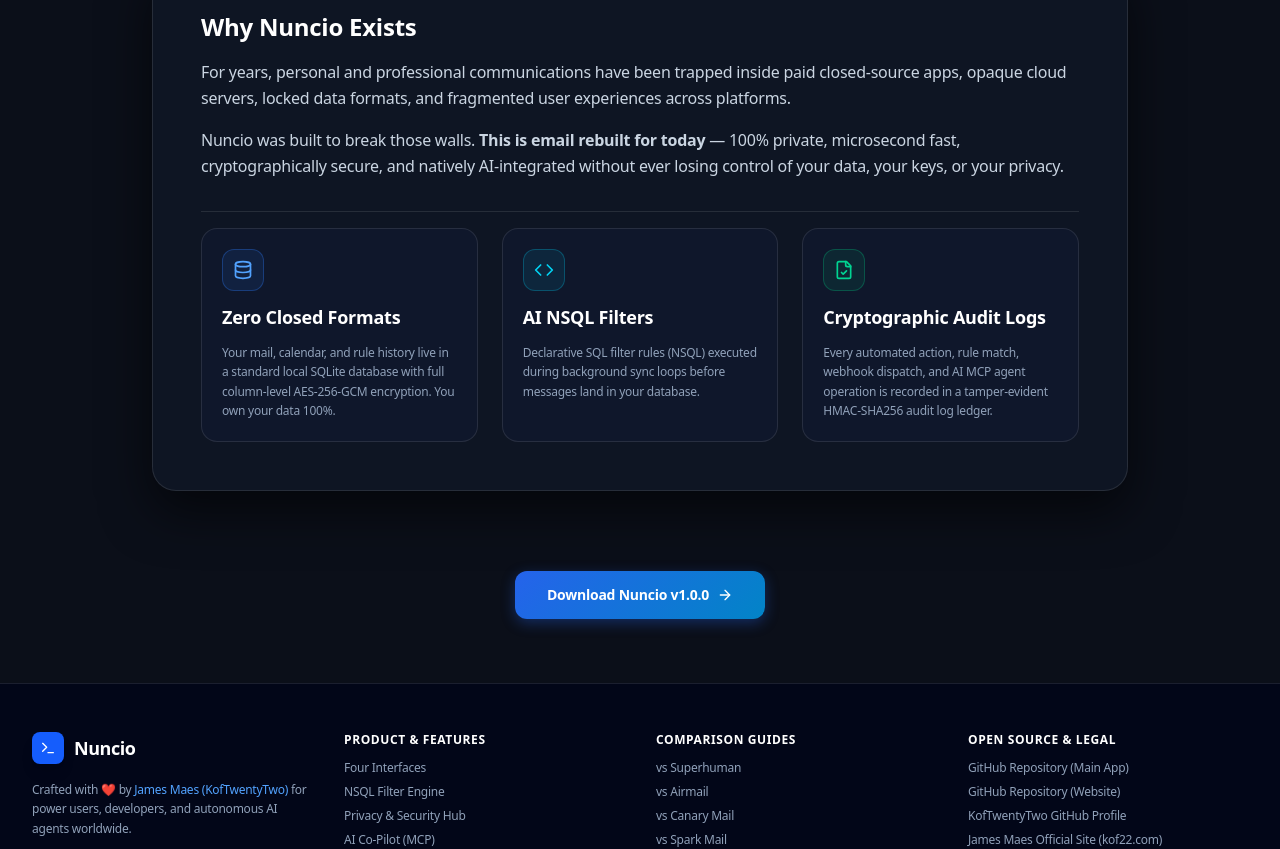
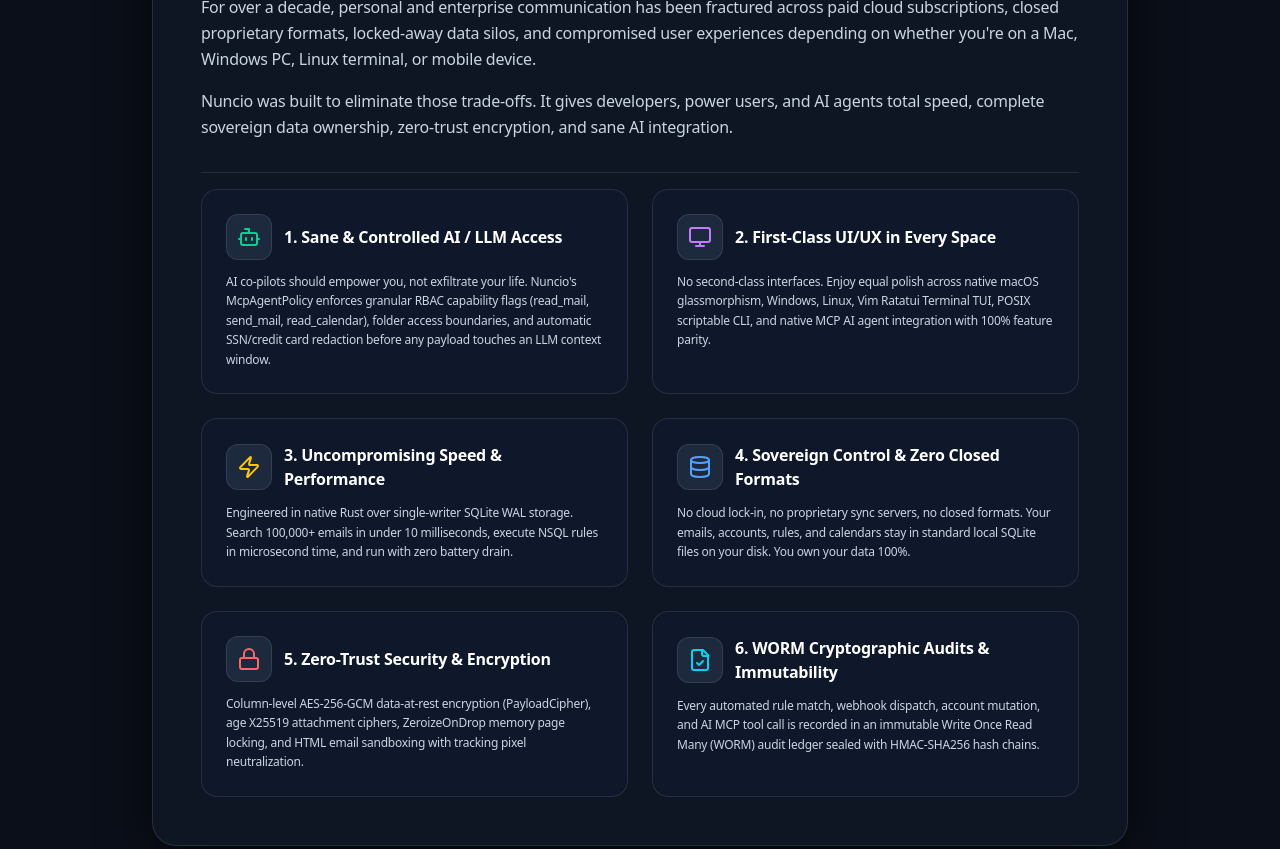
Before and after one commit to KofTwentyTwo/nuncio-website, a Next.js app: page /about in a window 1280 px wide. Shown: the part 500-1349 px from the top of the page. Built offline with nearby package versions, Linux system fonts and the light colour scheme.

Commit message:
feat(pages): expand Why Nuncio Exists manifesto page with 6 core pillars

```diff
--- a/src/app/about/page.tsx
+++ b/src/app/about/page.tsx
@@ -1,15 +1,48 @@
 import React from "react";
 import { Header } from "@/components/Header";
 import { Footer } from "@/components/Footer";
-import { ShieldCheck, Code, Sparkles, Terminal, Database, FileCheck, Lock, CheckCircle2, ArrowRight } from "lucide-react";
+import { ShieldCheck, Code, Sparkles, Terminal, Database, FileCheck, Lock, CheckCircle2, ArrowRight, Zap, Cpu, Key, Activity, Monitor, Bot } from "lucide-react";
 import Link from "next/link";
 
 export const metadata = {
-  title: "About Nuncio — Sovereign Mail & Calendar Rebuilt for Today",
-  description: "Learn why Nuncio was created: email and calendar rebuilt for today — private, fast, secure, and AI-integrated without losing ownership of your data.",
+  title: "Why Nuncio Exists — The Sovereign Mail & Calendar Manifesto",
+  description: "Learn why Nuncio exists: email rebuilt for today — sane AI access, first-class UI/UX across GUI, TUI, CLI & MCP, microsecond speed, local control, zero-trust security, and WORM cryptographic audits.",
 };
 
 export default function AboutPage() {
+  const manifestoPillars = [
+    {
+      title: "1. Sane & Controlled AI / LLM Access",
+      icon: <Bot className="w-6 h-6 text-emerald-400" />,
+      desc: "AI co-pilots should empower you, not exfiltrate your life. Nuncio's McpAgentPolicy enforces granular RBAC capability flags (read_mail, send_mail, read_calendar), folder access boundaries, and automatic SSN/credit card redaction before any payload touches an LLM context window.",
+    },
+    {
+      title: "2. First-Class UI/UX in Every Space",
+      icon: <Monitor className="w-6 h-6 text-purple-400" />,
+      desc: "No second-class interfaces. Enjoy equal polish across native macOS glassmorphism, Windows, Linux, Vim Ratatui Terminal TUI, POSIX scriptable CLI, and native MCP AI agent integration with 100% feature parity.",
+    },
+    {
+      title: "3. Uncompromising Speed & Performance",
+      icon: <Zap className="w-6 h-6 text-yellow-400" />,
+      desc: "Engineered in native Rust over single-writer SQLite WAL storage. Search 100,000+ emails in under 10 milliseconds, execute NSQL rules in microsecond time, and run with zero battery drain.",
+    },
+    {
+      title: "4. Sovereign Control & Zero Closed Formats",
+      icon: <Database className="w-6 h-6 text-blue-400" />,
+      desc: "No cloud lock-in, no proprietary sync servers, no closed formats. Your emails, accounts, rules, and calendars stay in standard local SQLite files on your disk. You own your data 100%.",
+    },
+    {
+      title: "5. Zero-Trust Security & Encryption",
+      icon: <Lock className="w-6 h-6 text-red-400" />,
+      desc: "Column-level AES-256-GCM data-at-rest encryption (PayloadCipher), age X25519 attachment ciphers, ZeroizeOnDrop memory page locking, and HTML email sandboxing with tracking pixel neutralization.",
+    },
+    {
+      title: "6. WORM Cryptographic Audits & Immutability",
+      icon: <FileCheck className="w-6 h-6 text-cyan-400" />,
+      desc: "Every automated rule match, webhook dispatch, account mutation, and AI MCP tool call is recorded in an immutable Write Once Read Many (WORM) audit ledger sealed with HMAC-SHA256 hash chains.",
+    },
+  ];
+
   return (
     <div className="min-h-screen flex flex-col bg-[#0B0F19] text-slate-100">
       <Header />
@@ -22,59 +55,40 @@
           </div>
 
           <h1 className="text-4xl sm:text-6xl font-extrabold text-white tracking-tight leading-[1.08]">
-            Email Rebuilt for Today.<br />
-            <span className="gradient-text">Private, Fast &amp; Sovereign.</span>
+            Why Nuncio <span className="gradient-text">Exists.</span>
           </h1>
 
           <p className="text-slate-300 text-lg sm:text-xl font-normal max-w-3xl mx-auto leading-relaxed">
-            No more paid subscriptions, closed proprietary formats, locked-away data, or inconsistent experiences across machines.
+            Email rebuilt for today — private, fast, secure, and AI-integrated without giving up control of your data, your privacy, or your flow.
           </p>
         </div>
 
-        {/* Vision Narrative Card */}
+        {/* Manifesto Core Explanation */}
         <div className="max-w-5xl mx-auto px-4 sm:px-6 space-y-8">
           <div className="glass-panel p-8 sm:p-12 rounded-3xl border border-white/10 space-y-8 shadow-2xl">
             <div className="space-y-4">
-              <h2 className="text-2xl font-bold text-white">Why Nuncio Exists</h2>
+              <h2 className="text-2xl font-bold text-white">Breaking Away From Walled Gardens</h2>
               <p className="text-slate-300 text-base leading-relaxed">
-                For years, personal and professional communications have been trapped inside paid closed-source apps, opaque cloud servers, locked data formats, and fragmented user experiences across platforms.
+                For over a decade, personal and enterprise communication has been fractured across paid cloud subscriptions, closed proprietary formats, locked-away data silos, and compromised user experiences depending on whether you're on a Mac, Windows PC, Linux terminal, or mobile device.
               </p>
               <p className="text-slate-300 text-base leading-relaxed">
-                Nuncio was built to break those walls. <strong>This is email rebuilt for today</strong> — 100% private, microsecond fast, cryptographically secure, and natively AI-integrated without ever losing control of your data, your keys, or your privacy.
+                Nuncio was built to eliminate those trade-offs. It gives developers, power users, and AI agents total speed, complete sovereign data ownership, zero-trust encryption, and sane AI integration.
               </p>
             </div>
 
-            {/* Core Pillars */}
-            <div className="grid grid-cols-1 md:grid-cols-3 gap-6 pt-4 border-t border-white/10">
-              <div className="space-y-3 p-5 rounded-2xl bg-slate-900 border border-white/10">
-                <div className="p-2.5 rounded-xl bg-blue-500/10 text-blue-400 w-fit border border-blue-500/30">
-                  <Database className="w-5 h-5" />
+            {/* 6 Core Manifesto Pillars Grid */}
+            <div className="grid grid-cols-1 md:grid-cols-2 gap-6 pt-4 border-t border-white/10">
+              {manifestoPillars.map((p, idx) => (
+                <div key={idx} className="space-y-3 p-6 rounded-2xl bg-slate-900 border border-white/10 hover:border-blue-500/40 transition-colors">
+                  <div className="flex items-center gap-3">
+                    <div className="p-2.5 rounded-xl bg-slate-800 border border-white/10">
+                      {p.icon}
+                    </div>
+                    <h3 className="text-base font-bold text-white">{p.title}</h3>
+                  </div>
+                  <p className="text-slate-300 text-xs leading-relaxed">{p.desc}</p>
                 </div>
-                <h3 className="text-lg font-bold text-white">Zero Closed Formats</h3>
-                <p className="text-slate-400 text-xs leading-relaxed">
-                  Your mail, calendar, and rule history live in a standard local SQLite database with full column-level AES-256-GCM encryption. You own your data 100%.
-                </p>
-              </div>
-
-              <div className="space-y-3 p-5 rounded-2xl bg-slate-900 border border-white/10">
-                <div className="p-2.5 rounded-xl bg-cyan-500/10 text-cyan-400 w-fit border border-cyan-500/30">
-                  <Code className="w-5 h-5" />
-                </div>
-                <h3 className="text-lg font-bold text-white">AI NSQL Filters</h3>
-                <p className="text-slate-400 text-xs leading-relaxed">
-                  Declarative SQL filter rules (NSQL) executed during background sync loops before messages land in your database.
-                </p>
-              </div>
-
-              <div className="space-y-3 p-5 rounded-2xl bg-slate-900 border border-white/10">
-                <div className="p-2.5 rounded-xl bg-emerald-500/10 text-emerald-400 w-fit border border-emerald-500/30">
-                  <FileCheck className="w-5 h-5" />
-                </div>
-                <h3 className="text-lg font-bold text-white">Cryptographic Audit Logs</h3>
-                <p className="text-slate-400 text-xs leading-relaxed">
-                  Every automated action, rule match, webhook dispatch, and AI MCP agent operation is recorded in a tamper-evident HMAC-SHA256 audit log ledger.
-                </p>
-              </div>
+              ))}
             </div>
           </div>
         </div>
```
